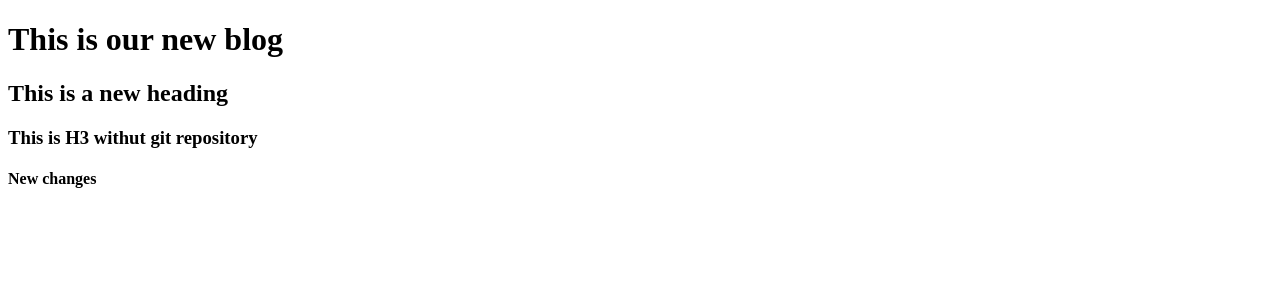
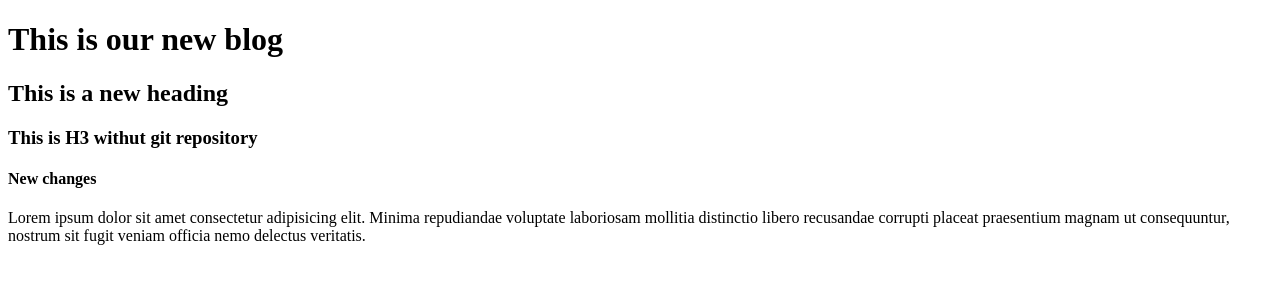
Before and after one commit to CoderBeginnerDW/github_training, a plain HTML site: page blog.html in a window 1280 px wide. Drawn offline with Linux system fonts and the light colour scheme.

Commit message:
new p tag

```diff
--- a/blog.html
+++ b/blog.html
@@ -12,6 +12,9 @@
   <h2>This is a new heading</h2>
   <h3>This is H3 withut git repository</h3>
   <h4>New changes</h4>
+  <p>Lorem ipsum dolor sit amet consectetur adipisicing elit. Minima repudiandae voluptate laboriosam mollitia
+    distinctio libero recusandae corrupti placeat praesentium magnam ut consequuntur, nostrum sit fugit veniam officia
+    nemo delectus veritatis.</p>
 </body>
 
 </html>
```
